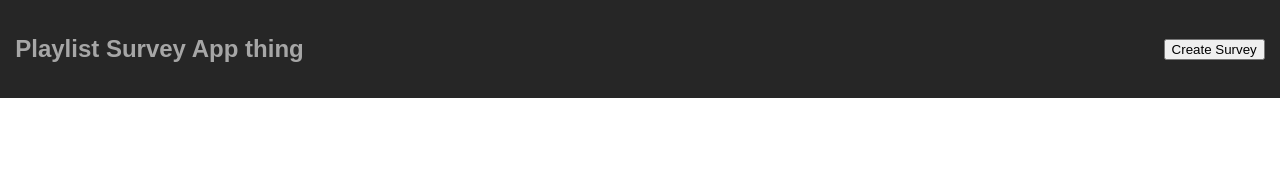
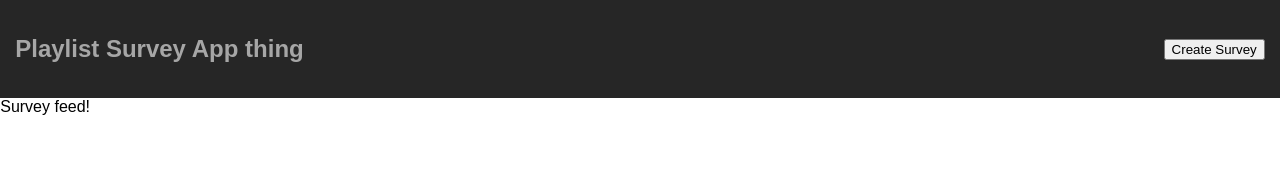
Before and after one commit to samrmay/playlist-survey-client, a React app: page / in a window 1280 px wide. Shown: the top 188 px of the page. Built offline with nearby package versions, Linux system fonts and the light colour scheme.

Commit message:
survey page and feed skeletons

```diff
--- a/src/App.jsx
+++ b/src/App.jsx
@@ -10,16 +10,23 @@ class App extends React.Component {
         super(props)
         this.state = {
             showSurveyModal: false,
-            userAccessToken: null
+            userAccessToken: null,
+            surveyId: null
         }
         this.handleChange = this.handleChange.bind(this)
     }
 
     componentDidMount() {
         if (window.location.hash) {
-            const matchObj = window.location.hash.match(/access_token=(.+)&token_type/)
-            if (matchObj[1]) {
-                this.setState({userAccessToken: matchObj[1], showSurveyModal: true})
+            const tokenMatch = window.location.hash.match(/access_token=(.+)&token_type/)
+            if (tokenMatch && tokenMatch[1]) {
+                this.setState({userAccessToken: tokenMatch[1], showSurveyModal: true})
+                return
+            }
+
+            const surveyMatch = window.location.hash.match(/surveyid=(.+)/)
+            if (surveyMatch && surveyMatch[1]) {
+                this.setState({surveyId: surveyMatch[1]})
             }
         }
     }
@@ -29,13 +36,13 @@ class App extends React.Component {
     }
 
     render() {
-        const {showSurveyModal, userAccessToken} = this.state
+        const {showSurveyModal, userAccessToken, surveyId} = this.state
         return(
             <div className={styles.root}>
                 {showSurveyModal ? <SurveyModal token={userAccessToken}/> : null}
                 <div>
                     <Header handleChange={this.handleChange}/>
-                    <Body />
+                    <Body surveyId={surveyId}/>
                 </div>
                 <Footer />
             </div>
--- /dev/null
+++ b/src/components/Body/SurveyFeed/index.jsx
@@ -0,0 +1,15 @@
+import React from 'react'
+
+class SurveyFeed extends React.Component {
+    constructor(props) {
+        super(props)
+    }
+
+    render() {
+        return(
+            <div>Survey feed!</div>
+        )
+    }
+}
+
+export default SurveyFeed
--- /dev/null
+++ b/src/components/Body/SurveyPage/index.jsx
@@ -0,0 +1,24 @@
+import React from 'react'
+import {getSurveyById} from '../../../services/backend'
+import styles from './styles.css'
+
+class SurveyPage extends React.Component {
+    constructor(props) {
+        super(props)
+        this.state = {survey: null}
+    }
+
+    async componentDidMount() {
+        const survey = await getSurveyById(this.props.surveyId)
+        console.log(survey)
+        this.setState({survey})
+    }
+
+    render() {
+        return(
+            <div>Survey!</div>
+        )
+    }
+}
+
+export default SurveyPage
--- a/src/components/Body/index.jsx
+++ b/src/components/Body/index.jsx
@@ -1,4 +1,7 @@
 import React from 'react'
+import SurveyFeed from './SurveyFeed'
+import SurveyPage from './SurveyPage'
+import styles from './styles.css'
 
 class Body extends React.Component {
     constructor(props) {
@@ -6,8 +9,12 @@ class Body extends React.Component {
     }
 
     render() {
+        const {surveyId} = this.props
         return(
-            <div>
+            <div className={styles.bodyContainer}>
+                {surveyId
+                    ? <SurveyPage surveyId={surveyId}/>
+                    : <SurveyFeed />}
             </div>
         )
     }
--- a/src/components/Body/styles.css
+++ b/src/components/Body/styles.css
@@ -0,0 +1,3 @@
+.bodyContainer {
+  color: black;
+}
```
Also changed, not shown: src/components/Body/SurveyFeed/styles.css (added), src/components/Body/SurveyPage/styles.css (added).
